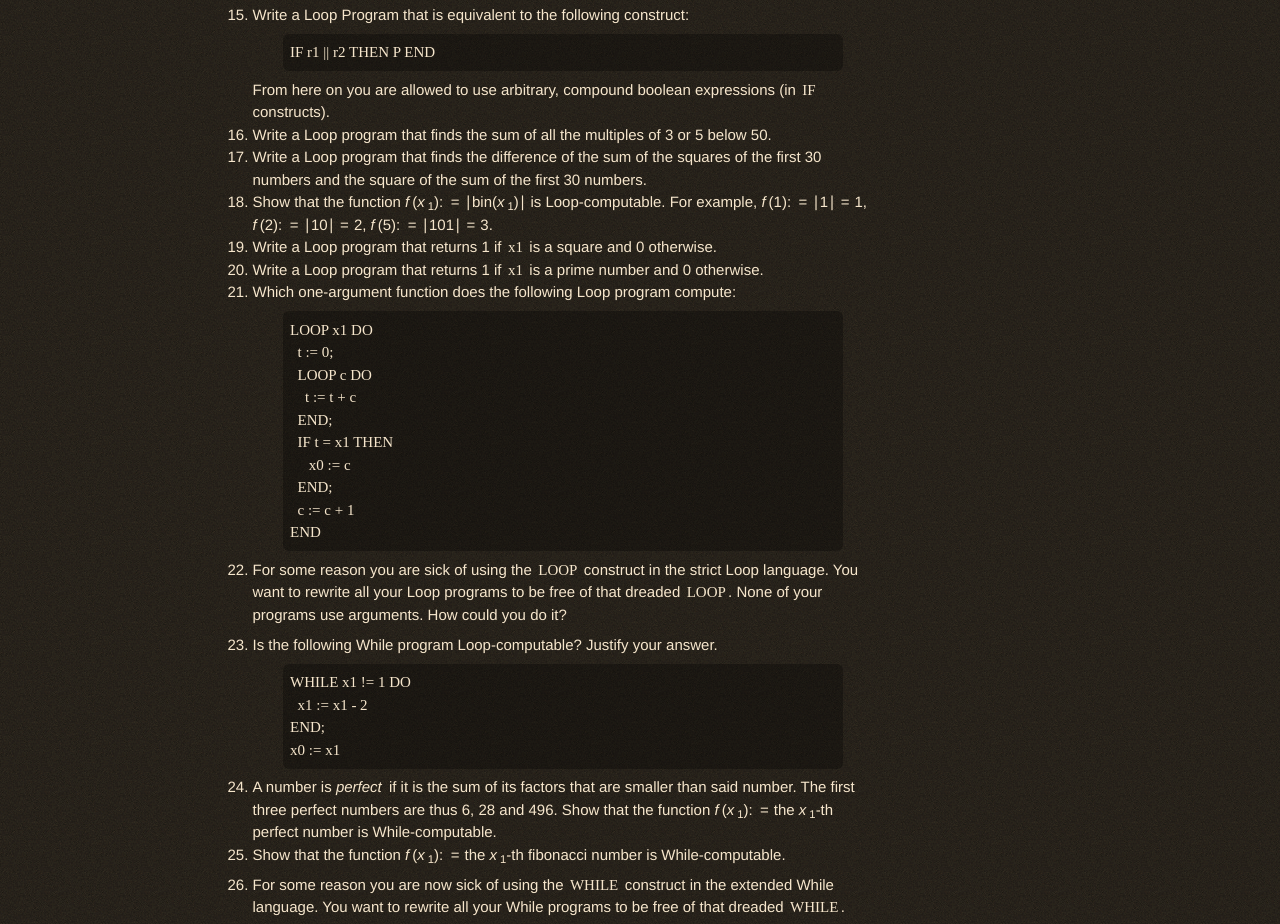
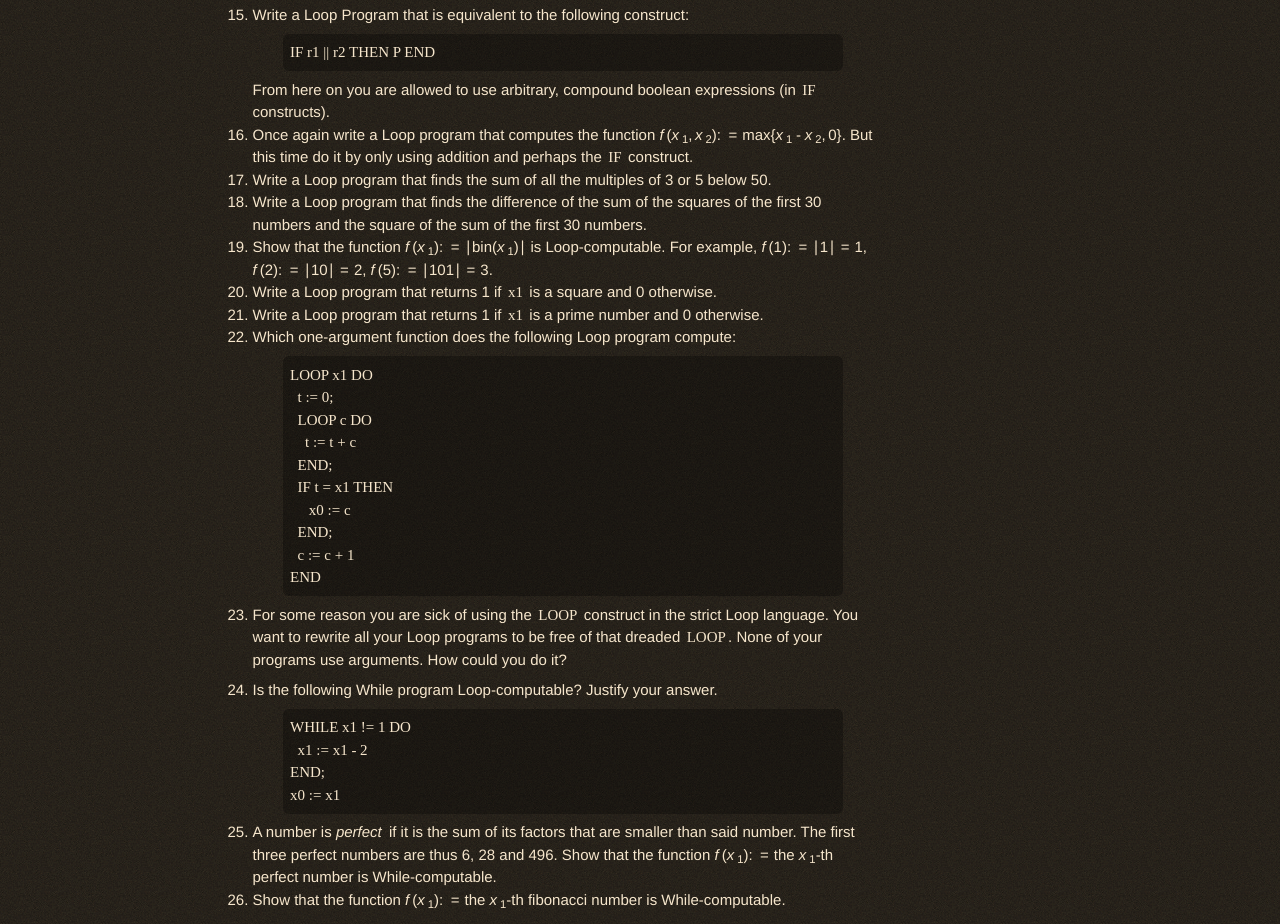
Before and after one commit to eugenkiss/loopgotowhile-site, a plain HTML site: page index.html in a window 1280 px wide. Shown: the part 6550-7474 px from the top of the page. Drawn offline with nearby package versions, Linux system fonts and the light colour scheme; a web font is replaced by a local one.

Commit message:
Add new exercise

```diff
--- a/index.html
+++ b/index.html
@@ -557,6 +557,12 @@ From here on you are allowed to use arbitrary, compound boolean expressions
 (in <code>IF</code> constructs).
 
 <li>
+Once again write a Loop program that computes the function
+<span class="math"><em>f</em>(<em>x</em><sub>1</sub>, <em>x</em><sub>2</sub>):  = max{<em>x</em><sub>1</sub> - <em>x</em><sub>2</sub>, 0}</span>.
+But this time do it by only using addition and perhaps the <code>IF</code>
+construct.
+
+<li>
 Write a Loop program that finds the sum of all the multiples of 3 or 5 below
 50.
 
```
Also changed, not shown: 1 other file.
